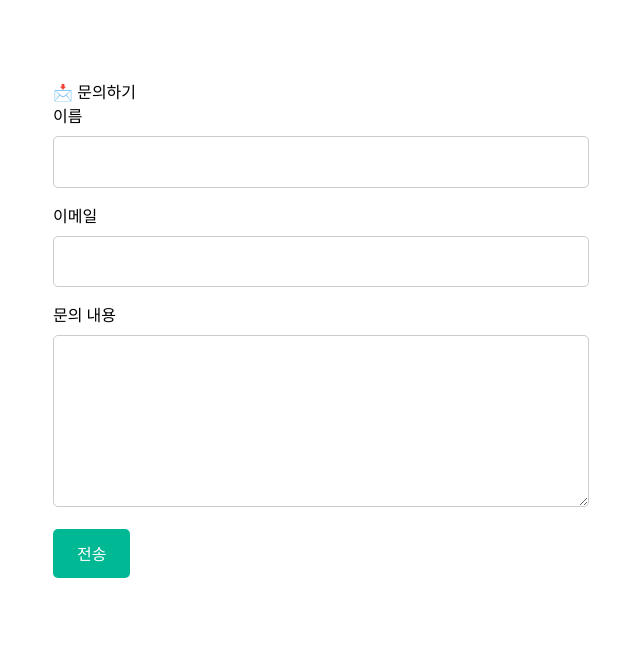
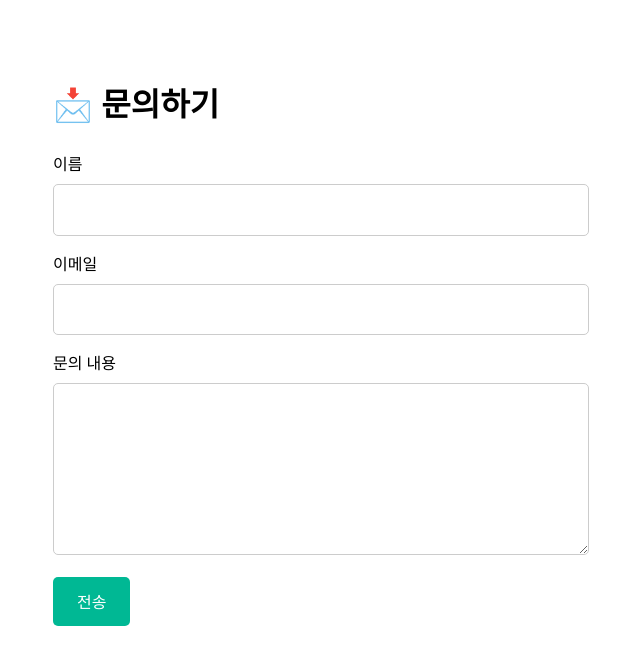
Before and after one commit to mysmartdeal/mysmartdeal, a Next.js app: page /contact in a window 1280 px wide. Shown: the top 664 px of the page, without its empty margins (319-959 px from the left). Built offline with nearby package versions, Linux system fonts and the light colour scheme.

Commit message:
Update contact.js

```diff
--- a/pages/contact.js
+++ b/pages/contact.js
@@ -1,8 +1,10 @@
 export default function Contact() {
   return (
     <div style={{ maxWidth: '600px', margin: '3rem auto', padding: '2rem' }}>
-      <h1>📩 문의하기</h1>
-      <form
+      <h1 style={{ fontSize: '2rem', fontWeight: 'bold', marginBottom: '1.5rem' }}>
+        <h1>📩 문의하기</h1>
+        </h1>
+        <form
         action="https://formspree.io/f/xovdbpjq"
         method="POST"
       >
```
